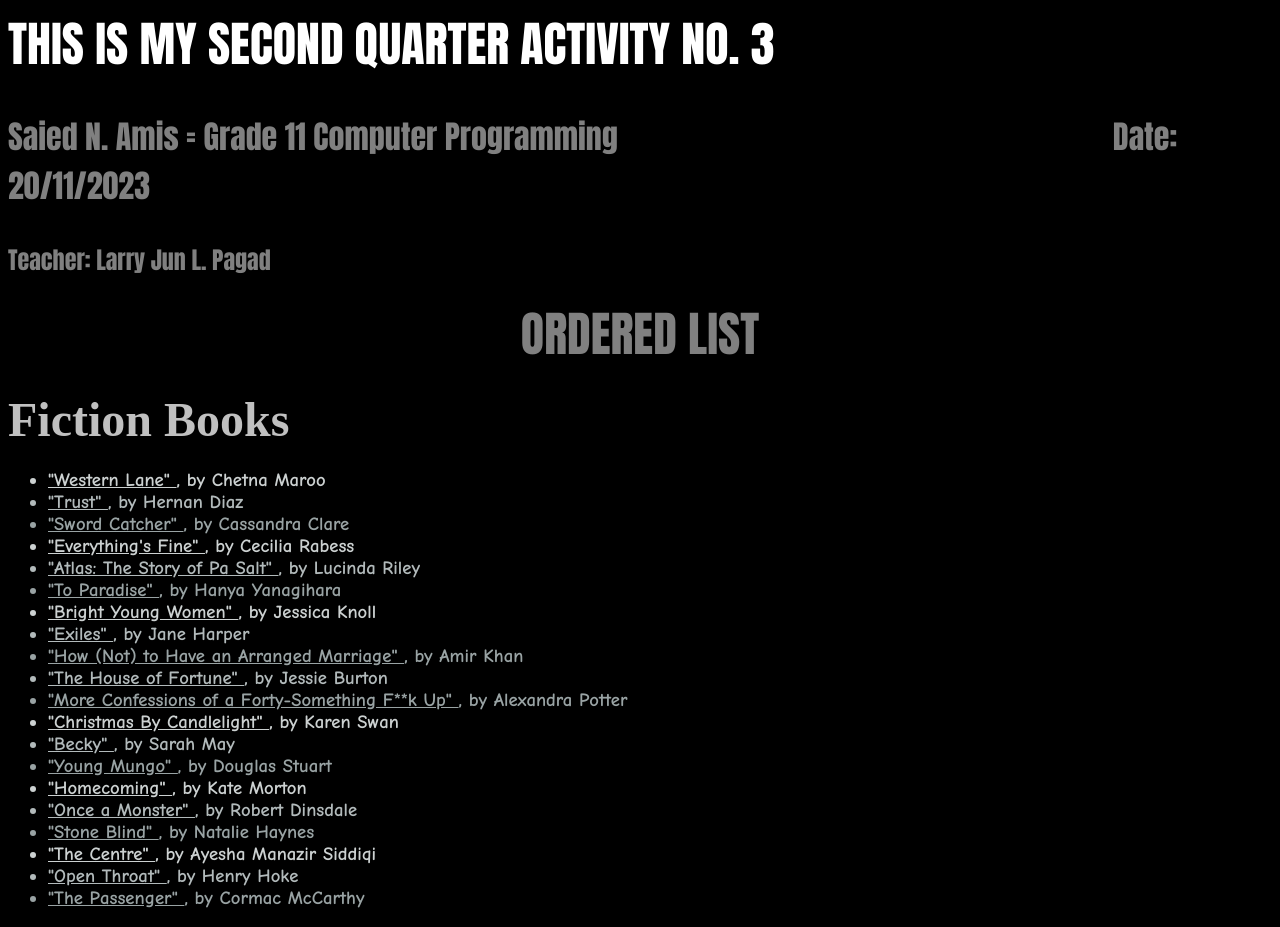
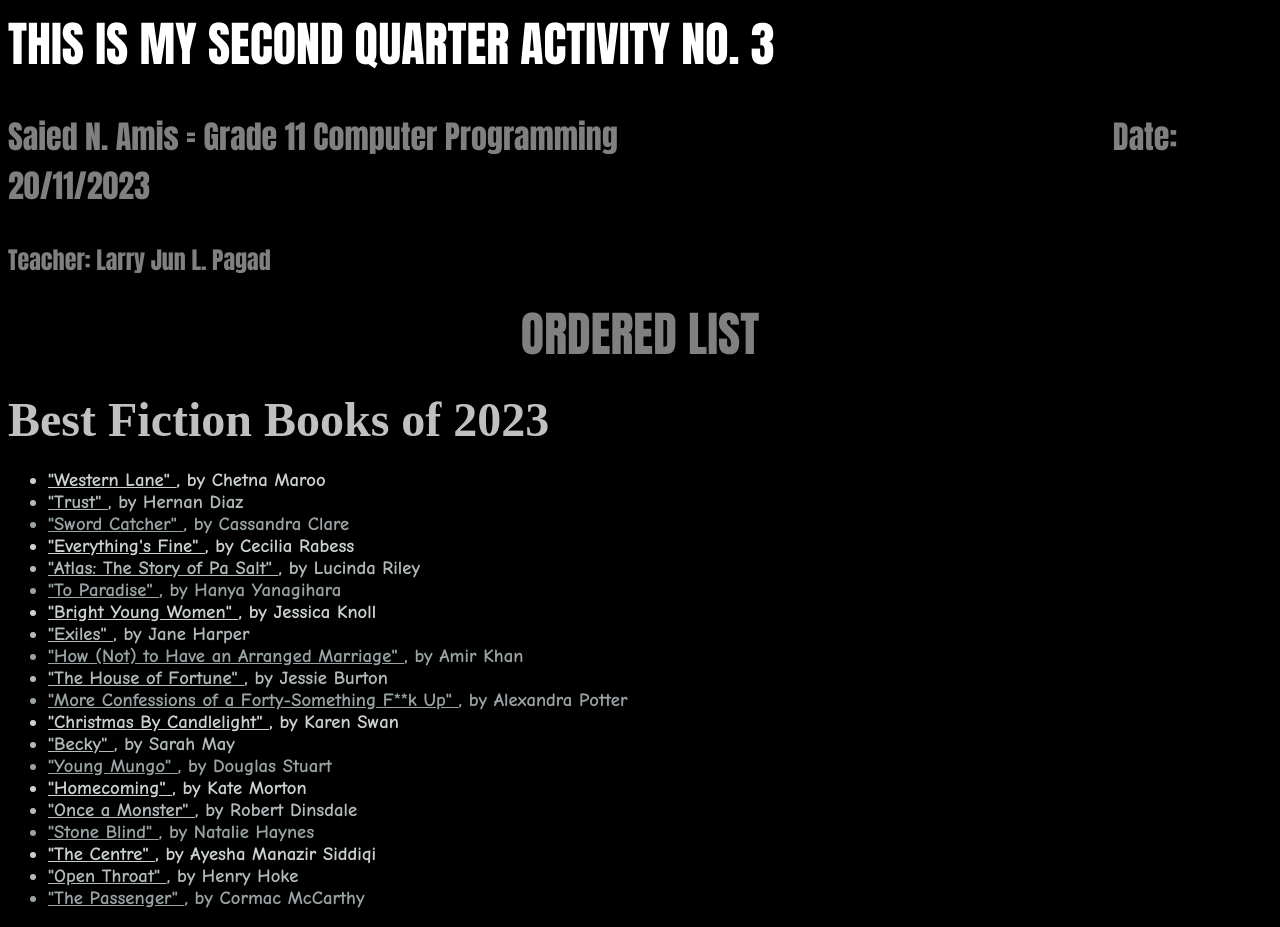
Before and after one commit to Saio01/Activity-No.3, a plain HTML site: page index.html in a window 1280 px wide. Drawn offline with Linux system fonts and the light colour scheme.

Commit message:
Update index.html

```diff
--- a/index.html
+++ b/index.html
@@ -6,7 +6,7 @@
 <p> <font face="impact"color="grey"size="6"> Saied N. Amis = Grade 11 Computer Programming &nbsp&nbsp&nbsp&nbsp&nbsp&nbsp&nbsp&nbsp&nbsp&nbsp&nbsp&nbsp&nbsp&nbsp&nbsp&nbsp&nbsp&nbsp&nbsp&nbsp&nbsp&nbsp&nbsp&nbsp&nbsp&nbsp&nbsp&nbsp&nbsp&nbsp&nbsp&nbsp&nbsp&nbsp&nbsp&nbsp&nbsp&nbsp&nbsp&nbsp&nbsp&nbsp&nbsp&nbsp&nbsp&nbsp&nbsp&nbsp&nbsp&nbsp&nbsp&nbsp&nbsp&nbsp&nbsp&nbsp&nbsp&nbsp&nbsp&nbsp&nbsp&nbsp&nbsp&nbsp Date: 20/11/2023 </font> </p>
 <h2> <font face="impact"color="grey"> Teacher: Larry Jun L. Pagad </h2>
 <p style="text-align:center;"> <font face="impact"color="grey"size=14> ORDERED LIST </font> </p>
-<h3> <b> <h3> <font face="Rockwell"color="silver"size=8> Fiction Books </font> </b> </h3>
+<h3> <b> <h3> <font face="Rockwell"color="silver"size=8> Best Fiction Books of 2023 </font> </b> </h3>
 <ul>
 <font face="Comic Sans MS"color="#CCD1D1">
   <li> <u> "Western Lane" </u> , by Chetna Maroo </li></font>
```
